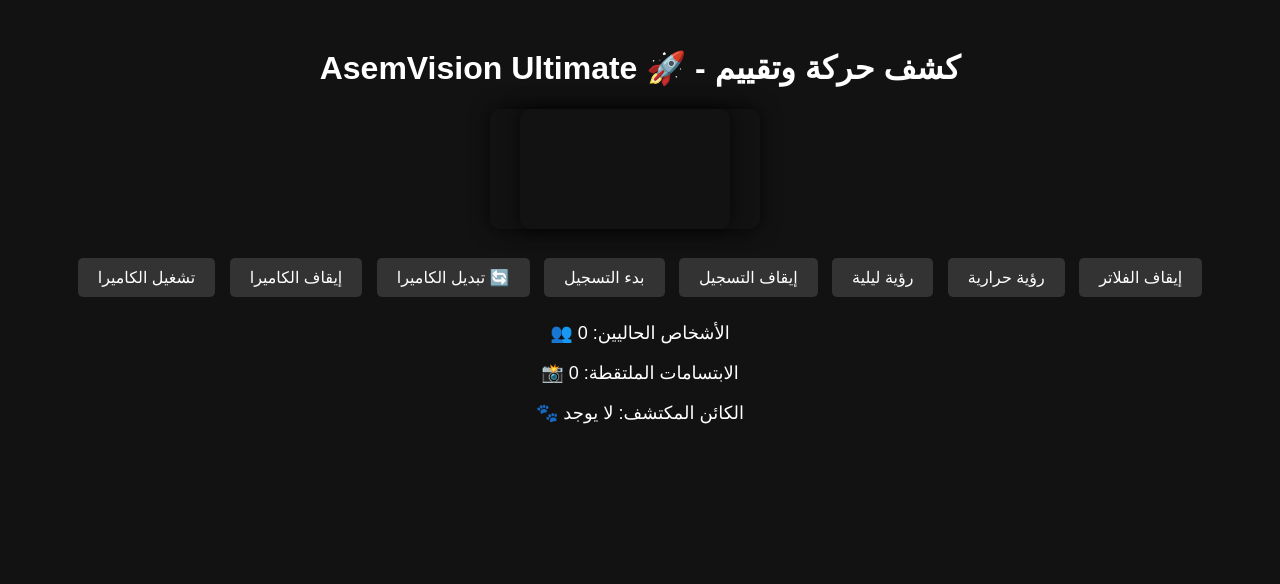
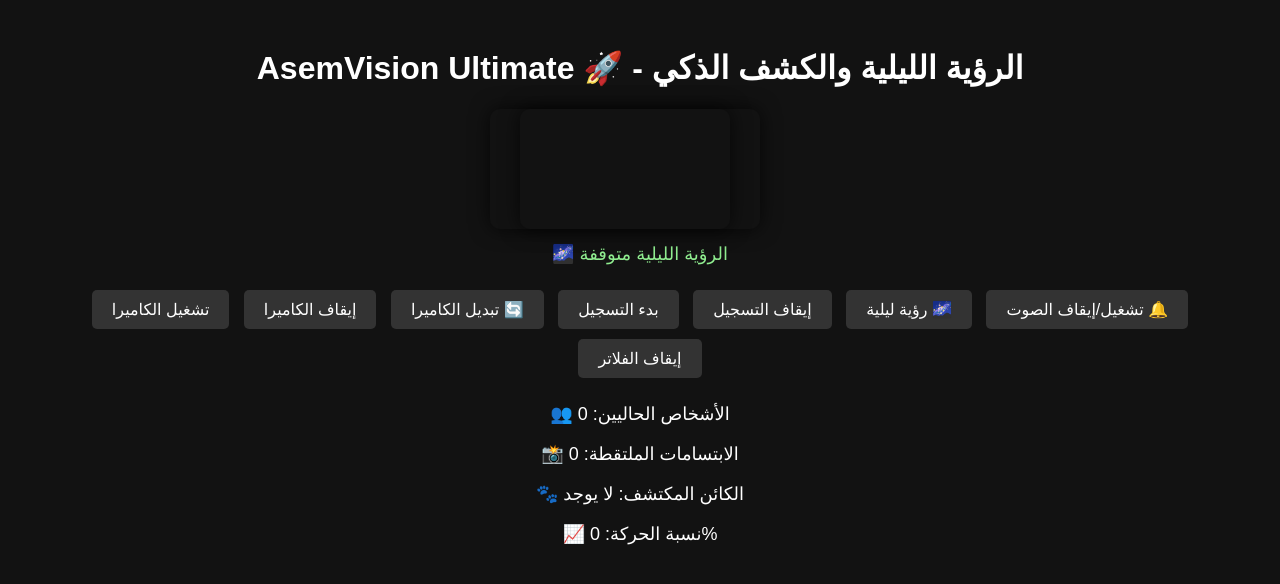
Before and after one commit to asemAlmoshr3/AsemVision, a plain HTML site: page index.html in a window 1280 px wide. Drawn offline with Linux system fonts and the light colour scheme.

Commit message:
Add files via upload

```diff
--- a/index.html
+++ b/index.html
@@ -2,14 +2,17 @@
 <html lang="ar">
 <head>
     <meta charset="UTF-8">
-    <title>AsemVision Ultimate - Motion Detection</title>
+    <title>AsemVision Ultimate - Night Vision</title>
     <link rel="stylesheet" href="style.css">
 </head>
 <body>
-    <h1>AsemVision Ultimate 🚀 - كشف حركة وتقييم</h1>
+    <h1>AsemVision Ultimate 🚀 - الرؤية الليلية والكشف الذكي</h1>
     <div class="video-container">
         <video id="videoElement" autoplay muted playsinline></video>
         <canvas id="overlay"></canvas>
+    </div>
+    <div id="nightVisionStatus" style="margin-top:10px; font-size:18px; color:lightgreen;">
+        🌌 الرؤية الليلية متوقفة
     </div>
     <div class="button-group">
         <button onclick="startCamera()">تشغيل الكاميرا</button>
@@ -17,14 +20,15 @@
         <button onclick="toggleCamera()">تبديل الكاميرا 🔄</button>
         <button onclick="startRecording()">بدء التسجيل</button>
         <button onclick="stopRecording()">إيقاف التسجيل</button>
-        <button onclick="enableNightVision()">رؤية ليلية</button>
-        <button onclick="enableThermalVision()">رؤية حرارية</button>
+        <button onclick="toggleNightVision()">رؤية ليلية 🌌</button>
+        <button onclick="toggleAlertSound()">تشغيل/إيقاف الصوت 🔔</button>
         <button onclick="removeFilters()">إيقاف الفلاتر</button>
     </div>
     <div id="infoPanel">
         <p>👥 الأشخاص الحاليين: <span id="currentCount">0</span></p>
         <p>📸 الابتسامات الملتقطة: <span id="smileCount">0</span></p>
         <p>🐾 الكائن المكتشف: <span id="detectedObject">لا يوجد</span></p>
+        <p>📈 نسبة الحركة: <span id="motionLevel">0%</span></p>
     </div>
     <audio id="alertSound" src="https://actions.google.com/sounds/v1/alarms/alarm_clock.ogg" preload="auto"></audio>
     <script src="https://cdn.jsdelivr.net/npm/@tensorflow/tfjs"></script>
```
